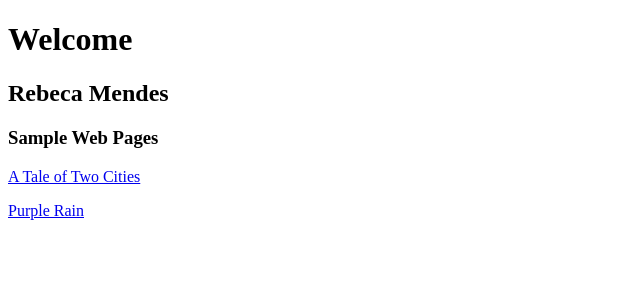
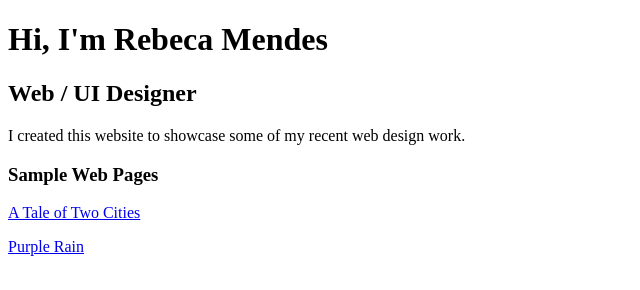
Before and after one commit to RMendesA/RMendesA.github.io, a plain HTML site: page index.html in a window 1280 px wide. Shown: the whole page, without its empty margins (0-640 px from the left). Drawn offline with Linux system fonts and the light colour scheme.

Commit message:
Add files via upload

```diff
--- a/index.html
+++ b/index.html
@@ -3,19 +3,20 @@
   <head>
     <meta charset="UTF-8" />
     <meta name="viewport" content="width=device-width, initial-scale=1.0" />
-    <title>Rebeca Mendes | Home Page</title>
+    <title>Rebeca Mendes | Independent Web and Digital Developer</title>
     <meta
       name="description"
-      content="Welcome to my website that showcases some of my digital creations."
+      content="Freelance Web and Digital Developer crafting innovative online experiences on the web and social media."
     />
   </head>
 
   <body>
-    <h1>Welcome</h1>
-    <h2>Rebeca Mendes</h2>
+    <h1>Hi, I'm Rebeca Mendes</h1>
+    <h2>Web / UI Designer</h2>
+
+    <p>I created this website to showcase some of my recent web design work.</p>
 
     <h3>Sample Web Pages</h3>
-
     <p><a href="exercises/page-1.html">A Tale of Two Cities</a></p>
     <p><a href="exercises/page-2.html">Purple Rain</a></p>
   </body>
```
Also changed, not shown: exercises/page-1.html (+2 -3 lines), exercises/page-2.html (+1 -1 lines).
